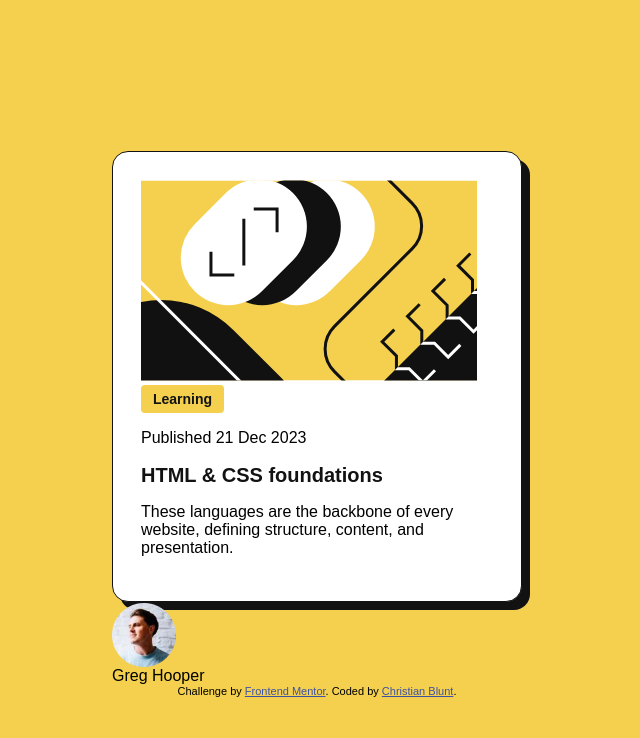
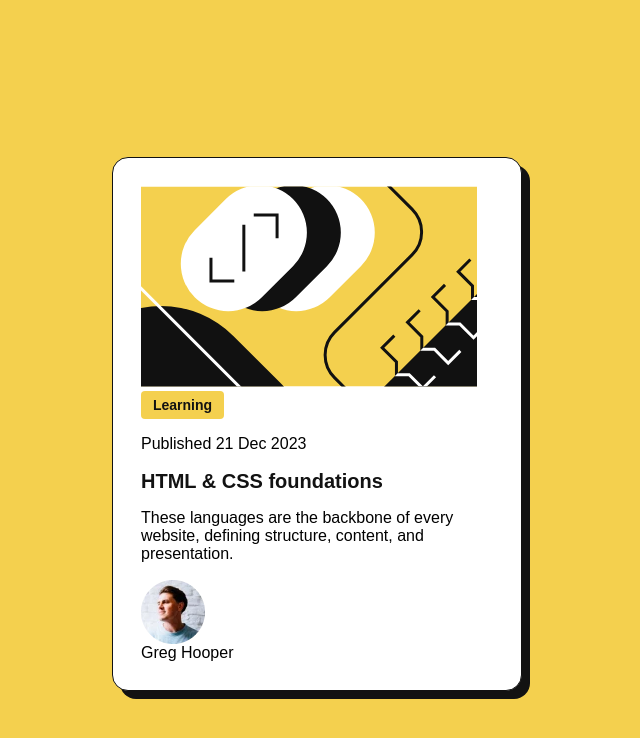
Before and after one commit to cgxgb123/blog-preview-card, a plain HTML site: page index.html in a window 1280 px wide. Shown: the whole page, without its empty margins (323-963 px from the left). Drawn offline with Linux system fonts and the light colour scheme.

Commit message:
removed attribution container and css styling

```diff
--- a/index.html
+++ b/index.html
@@ -14,7 +14,6 @@
 </head>
 <body>
 <main>
-
   <section class="card"><img src="/blog-preview-card-main/assets/images/illustration-article.svg" alt="banner">
   <span class="tag">Learning</span>
 
@@ -23,16 +22,12 @@
   <h1>HTML & CSS foundations</h1>
 </a>
   <p>These languages are the backbone of every website, defining structure, content, and presentation.</p>
-</section>
+
   <div class="author">
     <img src="/blog-preview-card-main/assets/images/image-avatar.webp" alt="Greg Hooper">
     <span>Greg Hooper</span>
-  </div>
+  </div></section>
 
-  <div class="attribution">
-    Challenge by <a href="https://www.frontendmentor.io?ref=challenge" target="_blank">Frontend Mentor</a>.
-    Coded by <a href="https://github.com/cgxgb123/">Christian Blunt</a>.
-  </div>
 </main>
 </body>
 </html>
```
